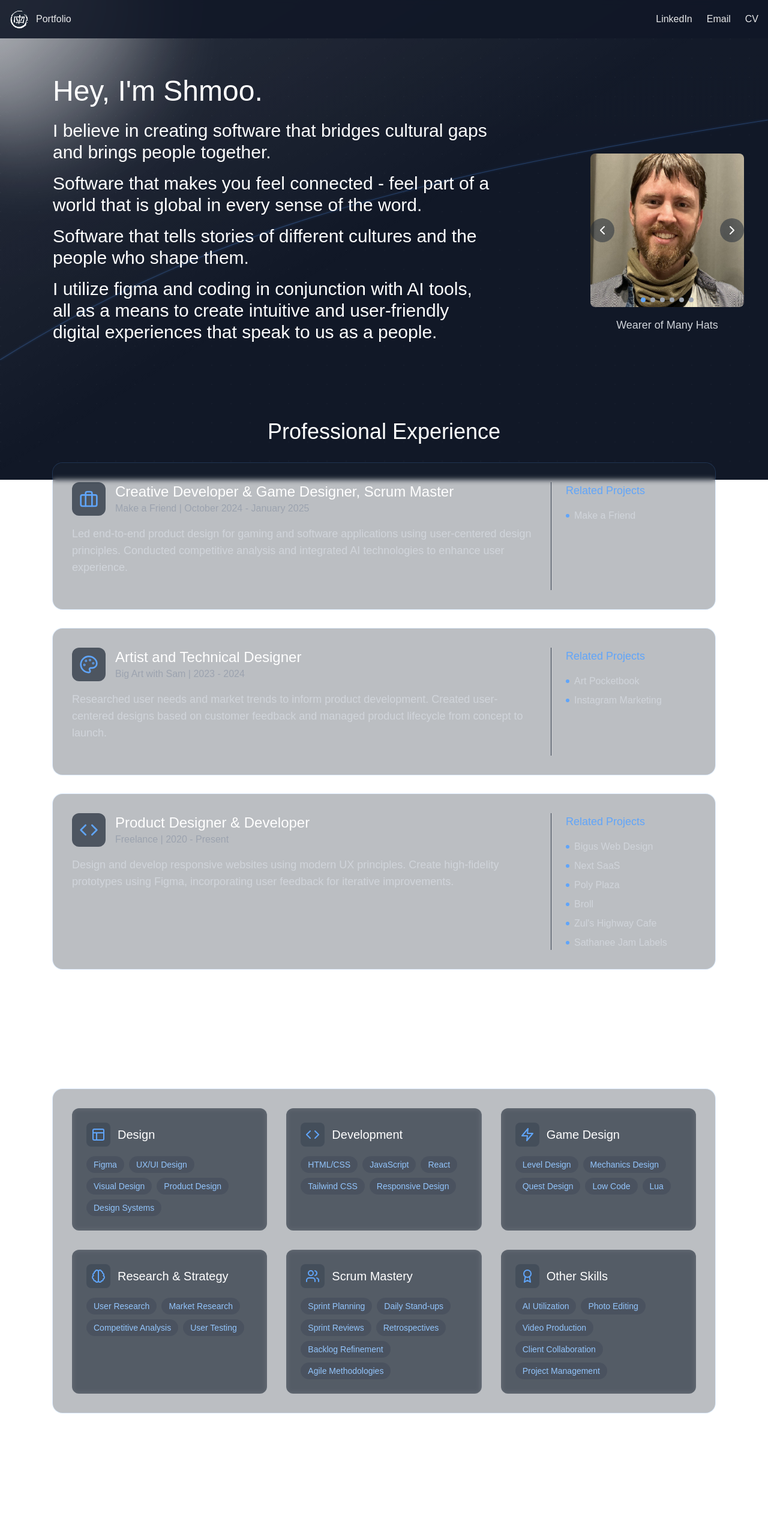
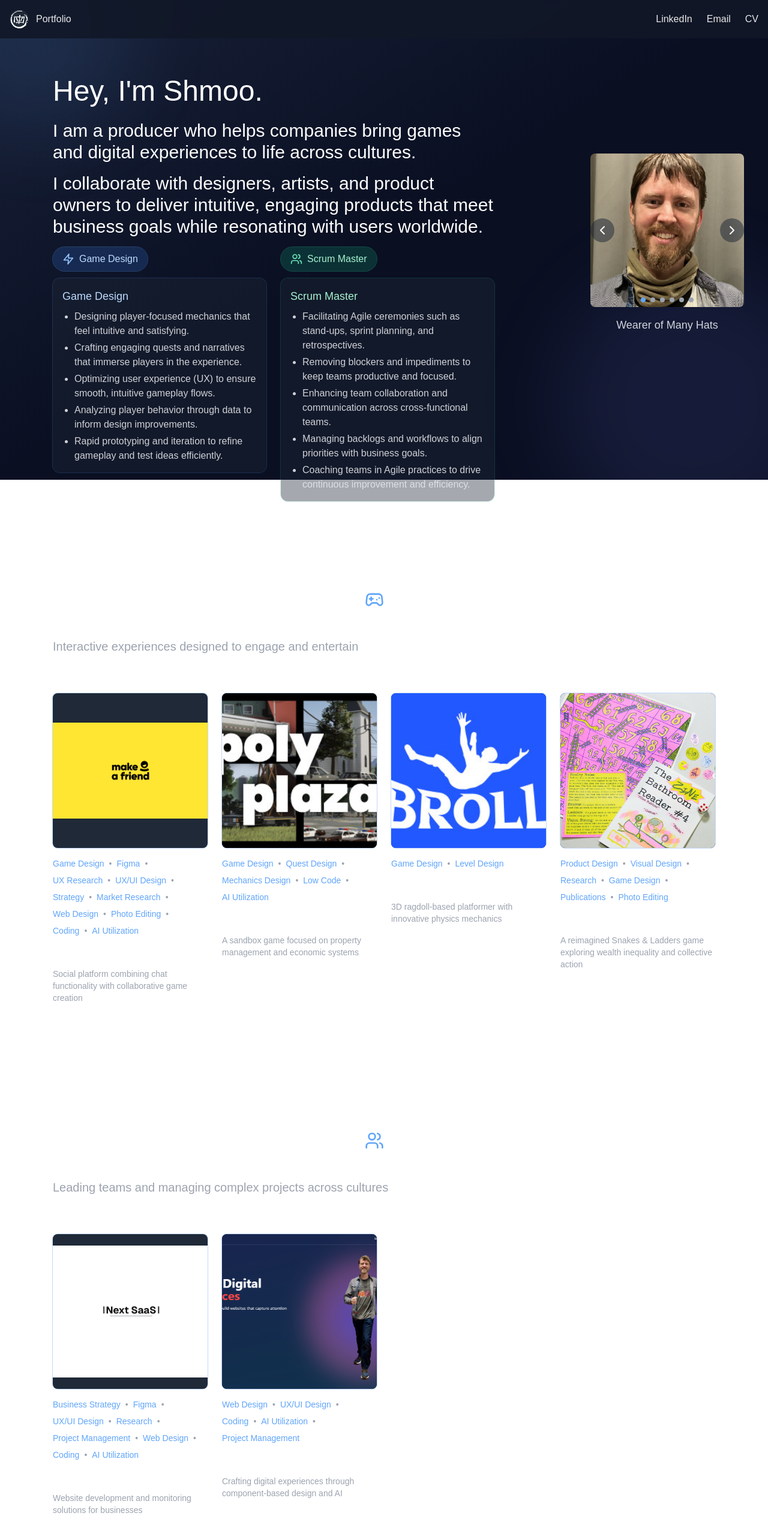
Before and after one commit to BigusGlitchEver/Portfolio, a Next.js app: page / in a window 1280 px wide. Shown: the top 2543 px of the page at 60% size. Built offline with nearby package versions, Linux system fonts and the light colour scheme.

Commit message:
Good stuff
Here's to hoping

```diff
--- a/src/components/ExperienceSection.tsx
+++ b/src/components/ExperienceSection.tsx
@@ -1,6 +1,6 @@
 import React from 'react';
 import Link from 'next/link';
-import { Briefcase, Award, Code, Layout, Palette, Brain, Zap, Users } from 'lucide-react';
+import { Briefcase, Code, Palette } from 'lucide-react';
 
 interface JobProject {
   title: string;
@@ -14,12 +14,6 @@ interface Job {
   description: string;
   icon: React.ReactNode;
   projects: JobProject[];
-}
-
-interface SkillCategory {
-  name: string;
-  icon: React.ReactNode;
-  skills: string[];
 }
 
 const ExperienceSection = () => {
@@ -59,39 +53,6 @@ const ExperienceSection = () => {
         { title: "Zul's Highway Cafe", link: "/cafe" },
         { title: "Sathanee Jam Labels", link: "/jam-jars" }
       ]
-    }
-  ];
-
-  const skillCategories: SkillCategory[] = [
-    {
-      name: "Design",
-      icon: <Layout className="w-6 h-6 text-blue-400" />,
-      skills: ["Figma", "UX/UI Design", "Visual Design", "Product Design", "Design Systems"]
-    },
-    {
-      name: "Development",
-      icon: <Code className="w-6 h-6 text-blue-400" />,
-      skills: ["HTML/CSS", "JavaScript", "React", "Tailwind CSS", "Responsive Design"]
-    },
-    {
-      name: "Game Design",
-      icon: <Zap className="w-6 h-6 text-blue-400" />,
-      skills: ["Level Design", "Mechanics Design", "Quest Design", "Low Code", "Lua"]
-    },
-    {
-      name: "Research & Strategy",
-      icon: <Brain className="w-6 h-6 text-blue-400" />,
-      skills: ["User Research", "Market Research", "Competitive Analysis", "User Testing"]
-    },
-    {
-      name: "Scrum Mastery",
-      icon: <Users className="w-6 h-6 text-blue-400" />,
-      skills: ["Sprint Planning", "Daily Stand-ups", "Sprint Reviews", "Retrospectives", "Backlog Refinement", "Agile Methodologies"]
-    },
-    {
-      name: "Other Skills",
-      icon: <Award className="w-6 h-6 text-blue-400" />,
-      skills: ["AI Utilization", "Photo Editing", "Video Production", "Client Collaboration", "Project Management"]
     }
   ];
 
@@ -153,38 +114,6 @@ const ExperienceSection = () => {
           ))}
         </div>
       </section>
-
-      {/* Skills Section - Now displayed second */}
-      <section className="mb-32">
-        <h2 className="text-4xl font-light mb-8 text-center">My Skills & Expertise</h2>
-        <div className="bg-gray-800/30 p-8 rounded-2xl backdrop-blur-sm ring-1 ring-blue-400/20">
-          <div className="grid grid-cols-1 sm:grid-cols-2 lg:grid-cols-3 gap-8">
-            {skillCategories.map((category, index) => (
-              <div
-                key={index}
-                className="bg-gray-800/50 p-6 rounded-xl backdrop-blur-sm transition-transform hover:scale-[1.01]"
-              >
-                <div className="flex items-center gap-3 mb-4">
-                  <div className="p-2 bg-gray-700/50 rounded-lg">
-                    {category.icon}
-                  </div>
-                  <h3 className="text-xl font-light">{category.name}</h3>
-                </div>
-                <div className="flex flex-wrap gap-2">
-                  {category.skills.map((skill, skillIndex) => (
-                    <span
-                      key={skillIndex}
-                      className="px-3 py-1 bg-gray-700/30 rounded-full text-sm text-blue-300"
-                    >
-                      {skill}
-                    </span>
-                  ))}
-                </div>
-              </div>
-            ))}
-          </div>
-        </div>
-      </section>
     </div>
   );
 };
--- a/src/components/SearchLogic.tsx
+++ b/src/components/SearchLogic.tsx
@@ -31,9 +31,11 @@ interface Section {
 interface SearchLogicProps {
   sections: Section[];
   activeCategory: string | null;
+  hideSearchUI?: boolean;
+  hideSearchResults?: boolean;
 }
 
-const SearchLogic = ({ sections, activeCategory }: SearchLogicProps) => {
+const SearchLogic = ({ sections, activeCategory, hideSearchUI = false, hideSearchResults = false }: SearchLogicProps) => {
   // Define suggested tags at the top of the component
   const suggestedTags = [
     "Web Design",
@@ -138,8 +140,8 @@ const SearchLogic = ({ sections, activeCategory }: SearchLogicProps) => {
     return (
       <div className="space-y-4 group">
         <Link href={project.link}>
-          <div className="aspect-[4/3] bg-gray-800 rounded-lg overflow-hidden relative cursor-pointer
-                       ring-2 ring-blue-500/50 transition-all duration-300">
+          <div className="aspect-square bg-gray-800 rounded-lg overflow-hidden relative cursor-pointer
+                       ring-1 ring-blue-500/30 transition-all duration-300">
             <Image
               src={project.image}
               alt={project.title}
@@ -167,11 +169,11 @@ const SearchLogic = ({ sections, activeCategory }: SearchLogicProps) => {
 
         <div className="space-y-2">
           <Link href={project.link}>
-            <h3 className="text-2xl font-light hover:text-blue-400 transition-colors cursor-pointer">
+            <h3 className="text-lg font-light hover:text-blue-400 transition-colors cursor-pointer">
               {project.title}
             </h3>
           </Link>
-          <p className="text-gray-400 text-lg">{project.description}</p>
+          <p className="text-gray-400 text-sm">{project.description}</p>
           {project.buttons && (
             <div className="flex gap-4 mt-4">
               {project.buttons.map((button, idx) => (
@@ -192,6 +194,7 @@ const SearchLogic = ({ sections, activeCategory }: SearchLogicProps) => {
 
   return (
     <div>
+      {!hideSearchUI && (
         <div className="w-full max-w-4xl mx-auto space-y-6 mb-16">
           <div className="text-center mb-12">
             <h2 className="text-4xl font-light mb-4">Search My Portfolio</h2>
@@ -237,7 +240,9 @@ const SearchLogic = ({ sections, activeCategory }: SearchLogicProps) => {
             ))}
           </div>
         </div>
+      )}
 
+      {!hideSearchResults && (
         <SearchResults
           sections={sections}
           searchQuery={searchQuery}
@@ -247,6 +252,7 @@ const SearchLogic = ({ sections, activeCategory }: SearchLogicProps) => {
           scrollToResults={shouldScrollToResults}
           isMobile={isMobile}
         />
+      )}
 
       {/* Always display all sections, regardless of search */}
       <div className="space-y-32">
@@ -262,7 +268,7 @@ const SearchLogic = ({ sections, activeCategory }: SearchLogicProps) => {
               <p className="text-xl text-gray-400">{section.description}</p>
             </div>
 
-            <div className="grid grid-cols-1 md:grid-cols-2 gap-x-8 gap-y-16">
+            <div className="grid grid-cols-1 sm:grid-cols-2 lg:grid-cols-3 xl:grid-cols-4 gap-6">
               {section.projects.map((project, index) => (
                 <div key={index}>
                   {renderProject(project)}
--- a/src/components/backgroundcurve.tsx
+++ b/src/components/backgroundcurve.tsx
@@ -3,85 +3,30 @@ import React from 'react';
 const BackgroundCurve = () => {
   return (
     <div className="fixed inset-0 -z-10 overflow-hidden">
-      {/* Base dark background */}
-      <div className="absolute inset-0 bg-gray-900" />
+      {/* Base dark, muted backdrop */}
+      <div className="absolute inset-0 bg-slate-950" />
 
-      {/* Top-left corner bright spot with stronger gradient */}
-      <div className="absolute -left-32 -top-32 w-96 h-96 bg-gradient-to-br from-white via-white/50 to-transparent rounded-full blur-3xl" />
-
-      {/* Curves with pulsing neon outline - opacity reduced */}
-      <div className="absolute w-full h-full">
-        <svg
-          viewBox="0 0 1200 800"
-          className="w-full h-full"
-          preserveAspectRatio="none"
-        >
-          <defs>
-            <filter id="neon-glow">
-              <feGaussianBlur stdDeviation="2" result="blur" />
-              <feMerge>
-                <feMergeNode in="blur" />
-                <feMergeNode in="SourceGraphic" />
-              </feMerge>
-            </filter>
-
-            {/* Gradient for the background fill */}
-            <linearGradient id="fade-gradient" x1="0" y1="0" x2="0" y2="1">
-              <stop offset="0%" stopColor="white" stopOpacity="0.05" />
-              <stop offset="100%" stopColor="white" stopOpacity="0" />
-            </linearGradient>
-          </defs>
-
-          {/* Subtle background fill - opacity reduced */}
-          <path
-            d="M0,600 C300,400 600,300 1200,200 L1200,0 L0,0 Z"
-            fill="url(#fade-gradient)"
-            className="opacity-20"
-          />
-
-          {/* Pulsing neon outline - opacity reduced */}
-          <path
-            d="M0,600 C300,400 600,300 1200,200"
-            fill="none"
-            stroke="#3B82F6"
-            strokeWidth="1"
-            filter="url(#neon-glow)"
-            className="animate-[pulse_4s_ease-in-out_infinite] origin-center opacity-30"
-            style={{
-              animation: 'pulse 4s ease-in-out infinite'
-            }}
-          />
-        </svg>
-
-        <style>{`
-          @keyframes pulse {
-            0% {
-              opacity: 0.1;
-              stroke: #3B82F6;
-            }
-            50% {
-              opacity: 0.5;
-              stroke: #60A5FA;
-            }
-            100% {
-              opacity: 0.1;
-              stroke: #3B82F6;
-            }
-          }
-        `}</style>
-      </div>
-
-      {/* Gradient overlay for depth - fading from top-left */}
-      <div className="absolute inset-0 bg-gradient-to-br from-white/10 via-transparent to-transparent" />
-
-      {/* Subtle grid pattern */}
+      {/* Faint blueprint grid (both directions) */}
       <div
-        className="absolute inset-0 opacity-[0.02]"
+        aria-hidden
+        className="absolute inset-0"
         style={{
-          backgroundImage: `radial-gradient(circle at 1px 1px, white 1.5px, transparent 0)`,
-          backgroundSize: '32px 32px'
+          backgroundImage:
+            'linear-gradient(to_right, rgba(59,130,246,0.08) 1px, transparent 1px),\
+             linear-gradient(to_bottom, rgba(59,130,246,0.08) 1px, transparent 1px)',
+          backgroundSize: '28px 28px',
+          maskImage: 'radial-gradient(ellipse 120% 100% at 10% 0%, black 60%, transparent 100%)',
+          WebkitMaskImage: 'radial-gradient(ellipse 120% 100% at 10% 0%, black 60%, transparent 100%)'
         }}
       />
+
+      {/* Soft vignette and overlay to reduce visual noise */}
+      <div className="absolute inset-0 bg-slate-900/60" />
+      <div className="absolute inset-0 bg-gradient-to-br from-blue-300/10 via-transparent to-transparent" />
+
+      {/* Light radial glows to hint at HUD elements without competing with text */}
+      <div className="absolute -left-24 -top-24 w-80 h-80 rounded-full bg-blue-400/10 blur-3xl" />
+      <div className="absolute right-[-6rem] bottom-[-6rem] w-[28rem] h-[28rem] rounded-full bg-indigo-400/10 blur-3xl" />
     </div>
   );
 };
--- a/src/pages/index.tsx
+++ b/src/pages/index.tsx
@@ -6,7 +6,7 @@ import SearchLogic from '@/components/SearchLogic';
 import Footer from '@/components/Footer';
 import BackgroundCurve from '@/components/backgroundcurve';
 import ExperienceSection from '@/components/ExperienceSection';
-import { Book, Gamepad2, Globe, Brush, Coffee, Camera, Store, Code } from 'lucide-react';
+import { Book, Gamepad2, Globe, Brush, Coffee, Camera, Store, Code, Users, Zap } from 'lucide-react';
 
 const poppins = Poppins({
   variable: "--font-poppins",
@@ -24,6 +24,8 @@ export default function LandingPage() {
   const [isVisible, setIsVisible] = useState(false);
   const [activeCategory, setActiveCategory] = useState<string | null>(null);
   const [isMobile, setIsMobile] = useState(false);
+  const SHOW_EXPERIENCE = false;
+  const SHOW_SEARCH = false;
 
   useEffect(() => {
     setIsVisible(true);
@@ -48,18 +50,46 @@ export default function LandingPage() {
   // Custom sections with reordered and added content
   const sections = [
     {
-      title: "Poland",
-      icon: <Globe className="w-8 h-8 text-blue-400" />,
-      description: "Innovative projects focused on connection and digital solutions",
+      title: "Game Development",
+      icon: <Gamepad2 className="w-8 h-8 text-blue-400" />,
+      description: "Interactive experiences designed to engage and entertain",
       projects: [
         {
-          title: "Bigus Web Design",
-          description: "Crafting digital experiences through component-based design and AI",
-          image: "/BWDCover2.png",
-          categories: ["Web Design", "UX/UI Design", "Coding", "AI Utilization", "Project Management"],
-          link: "/biguswebdesign",
-          imageStyle: "cover"
+          title: "Make a Friend",
+          description: "Social platform combining chat functionality with collaborative game creation",
+          image: "/makeafriend.png",
+          categories: ["Game Design", "Figma", "UX Research", "UX/UI Design", "Strategy", "Market Research", "Web Design", "Photo Editing", "Coding", "AI Utilization"],
+          link: "/makeafriend",
+          imageStyle: "contain"
         },
+        {
+          title: "Poly Plaza",
+          description: "A sandbox game focused on property management and economic systems",
+          image: "/polyplaza.png",
+          categories: ["Game Design", "Quest Design", "Mechanics Design", "Low Code", "AI Utilization"],
+          link: "/polyplaza"
+        },
+        {
+          title: "Broll",
+          description: "3D ragdoll-based platformer with innovative physics mechanics",
+          image: "/broll.png",
+          categories: ["Game Design", "Level Design"],
+          link: "/broll"
+        },
+        {
+          title: "Zine #4 & Snakes and Unions",
+          description: "A reimagined Snakes & Ladders game exploring wealth inequality and collective action",
+          image: "/zine.png",
+          categories: ["Product Design", "Visual Design", "Research", "Game Design", "Publications", "Photo Editing"],
+          link: "/zine"
+        }
+      ]
+    },
+    {
+      title: "Project Management & Strategy",
+      icon: <Users className="w-8 h-8 text-blue-400" />,
+      description: "Leading teams and managing complex projects across cultures",
+      projects: [
         {
           title: "Next SaaS",
           description: "Website development and monitoring solutions for businesses",
@@ -69,19 +99,19 @@ export default function LandingPage() {
           imageStyle: "contain"
         },
         {
-          title: "Make a Friend",
-          description: "Social platform combining chat functionality with collaborative game creation",
-          image: "/makeafriend.png",
-          categories: ["Game Design", "Figma", "UX Research", "UX/UI Design", "Strategy", "Market Research", "Web Design", "Photo Editing", "Coding", "AI Utilization"],
-          link: "/makeafriend",
-          imageStyle: "contain"
+          title: "Bigus Web Design",
+          description: "Crafting digital experiences through component-based design and AI",
+          image: "/BWDCover2.png",
+          categories: ["Web Design", "UX/UI Design", "Coding", "AI Utilization", "Project Management"],
+          link: "/biguswebdesign",
+          imageStyle: "cover"
         }
       ]
     },
     {
-      title: "Sri Lanka",
-      icon: <Camera className="w-8 h-8 text-blue-400" />,
-      description: "Collaborations focused on education and community empowerment in South Asia",
+      title: "Client Collaboration",
+      icon: <Globe className="w-8 h-8 text-blue-400" />,
+      description: "Working directly with clients to deliver solutions across cultures",
       projects: [
         {
           title: "Save Yalla",
@@ -98,6 +128,13 @@ export default function LandingPage() {
           link: "/wildbreeze"
         },
         {
+          title: "Zul's Highway Cafe",
+          description: "Complete menu redesign and brand refresh",
+          image: "/cafemenu.png",
+          categories: ["Product Design", "Visual Design", "Client Collaboration", "Photo Editing"],
+          link: "/cafe"
+        },
+        {
           title: "Poetry Book Cover",
           description: "Cover design for local poet's anthology",
           image: "/yesican.png",
@@ -107,23 +144,9 @@ export default function LandingPage() {
       ]
     },
     {
-      title: "Malaysia",
-      icon: <Coffee className="w-8 h-8 text-blue-400" />,
-      description: "Brand and visual identity projects in Southeast Asia's dynamic food scene",
-      projects: [
-        {
-          title: "Zul's Highway Cafe",
-          description: "Complete menu redesign and brand refresh",
-          image: "/cafemenu.png",
-          categories: ["Product Design", "Visual Design", "Client Collaboration", "Photo Editing"],
-          link: "/cafe"
-        }
-      ]
-    },
-    {
-      title: "Thailand",
+      title: "Product Design",
       icon: <Store className="w-8 h-8 text-blue-400" />,
-      description: "Product design work for artisanal food producers",
+      description: "Creating tangible products and visual experiences",
       projects: [
         {
           title: "Sathanee Jam Labels",
@@ -131,32 +154,18 @@ export default function LandingPage() {
           image: "/jamjar.png",
           categories: ["Product Design", "Visual Design", "Client Collaboration", "Photo Editing"],
           link: "/jam-jars"
-        }
-      ]
-    },
-    {
-      title: "Publications",
-      icon: <Book className="w-8 h-8 text-blue-400" />,
-      description: "Creative works exploring spirituality, social commentary, and cultural narratives",
-      projects: [
+        },
         {
           title: "Judaic Tarot Deck",
           description: "Complete deck design based on Jewish mysticism",
           image: "/judaictarot.png",
           categories: ["Product Design", "Visual Design", "Research", "Publications", "Photo Editing"],
           link: "/tarot"
-        },
-        {
-          title: "Zine #4 & Snakes and Unions",
-          description: "A reimagined Snakes & Ladders game exploring wealth inequality and collective action",
-          image: "/zine.png",
-          categories: ["Product Design", "Visual Design", "Research", "Game Design", "Publications", "Photo Editing"],
-          link: "/zine"
         }
       ]
     },
     {
-      title: "Phone Apps & Marketing",
+      title: "Digital Marketing & Branding",
       icon: <Brush className="w-8 h-8 text-blue-400" />,
       description: "Digital experiences crafted to solve real-world problems and push creative boundaries",
       projects: [
@@ -185,27 +194,6 @@ export default function LandingPage() {
           link: "/instagram"
         }
       ]
-    },
-    {
-      title: "Game Development",
-      icon: <Gamepad2 className="w-8 h-8 text-blue-400" />,
-      description: "Interactive experiences designed to engage and entertain",
-      projects: [
-        {
-          title: "Poly Plaza",
-          description: "A sandbox game focused on property management and economic systems",
-          image: "/polyplaza.png",
-          categories: ["Game Design", "Quest Design", "Mechanics Design", "Low Code", "AI Utilization"],
-          link: "/polyplaza"
-        },
-        {
-          title: "Broll",
-          description: "3D ragdoll-based platformer with innovative physics mechanics",
-          image: "/broll.png",
-          categories: ["Game Design", "Level Design"],
-          link: "/broll"
-        }
-      ]
     }
   ];
 
@@ -225,19 +213,46 @@ export default function LandingPage() {
                 </h1>
                 <div className="space-y-4">
                   <p className="text-xl sm:text-2xl md:text-3xl font-light">
-                    I believe in creating software that bridges cultural gaps and brings people together.
+                  I am a producer who helps companies bring games and digital experiences to life across cultures.
                   </p>
                   <p className="text-xl sm:text-2xl md:text-3xl font-light">
-                    Software that makes you feel connected - feel part of a world that is global in every sense of the word.
+                  I collaborate with designers, artists, and product owners to deliver intuitive, engaging products that meet business goals while resonating with users worldwide.
                   </p>
-                  <p className="text-xl sm:text-2xl md:text-3xl font-light">
-                    Software that tells stories of different cultures and the people who shape them.
-                  </p>
-                  <p className="text-xl sm:text-2xl md:text-3xl font-light">
-                    I utilize figma and coding in conjunction with AI tools, all as
-                    a means to create intuitive and user-friendly digital experiences
-                    that speak to us as a people.
-                  </p>
+                  {/* Descriptions for the two key skills */}
+                  <div className="mt-6 grid grid-cols-1 md:grid-cols-2 gap-4 md:gap-6">
+                    <div>
+                      <div className="mb-3 inline-flex items-center gap-2 px-4 py-2 rounded-full bg-blue-500/20 text-blue-200 ring-1 ring-blue-400/30">
+                        <Zap className="w-5 h-5 text-blue-300" />
+                        <span className="text-base">Game Design</span>
+                      </div>
+                      <div className="rounded-xl bg-gray-800/40 ring-1 ring-blue-400/20 p-4">
+                      <h3 className="mb-2 text-lg font-medium text-blue-200">Game Design</h3>
+                      <ul className="list-disc pl-5 space-y-1 text-gray-200/90">
+                        <li>Designing player-focused mechanics that feel intuitive and satisfying.</li>
+                        <li>Crafting engaging quests and narratives that immerse players in the experience.</li>
+                        <li>Optimizing user experience (UX) to ensure smooth, intuitive gameplay flows.</li>
+                        <li>Analyzing player behavior through data to inform design improvements.</li>
+                        <li>Rapid prototyping and iteration to refine gameplay and test ideas efficiently.</li>
+                      </ul>
+                      </div>
+                    </div>
+                    <div>
+                      <div className="mb-3 inline-flex items-center gap-2 px-4 py-2 rounded-full bg-emerald-500/20 text-emerald-200 ring-1 ring-emerald-400/30">
+                        <Users className="w-5 h-5 text-emerald-300" />
+                        <span className="text-base">Scrum Master</span>
+                      </div>
+                      <div className="rounded-xl bg-gray-800/40 ring-1 ring-emerald-400/20 p-4">
+                      <h3 className="mb-2 text-lg font-medium text-emerald-200">Scrum Master</h3>
+                      <ul className="list-disc pl-5 space-y-1 text-gray-200/90">
+                        <li>Facilitating Agile ceremonies such as stand-ups, sprint planning, and retrospectives.</li>
+                        <li>Removing blockers and impediments to keep teams productive and focused.</li>
+                        <li>Enhancing team collaboration and communication across cross-functional teams.</li>
+                        <li>Managing backlogs and workflows to align priorities with business goals.</li>
+                        <li>Coaching teams in Agile practices to drive continuous improvement and efficiency.</li>
+                      </ul>
+                      </div>
+                    </div>
+                  </div>
                 </div>
               </div>
 
@@ -256,13 +271,24 @@ export default function LandingPage() {
               </div>
             )}
 
-            {/* Experience and Skills Section */}
-            <ExperienceSection />
+            {/* Experience Section (disabled via flag) */}
+            {SHOW_EXPERIENCE && <ExperienceSection />}
 
-            {/* Search Component */}
-            <div className="mt-16 search-component">
-              <SearchLogic sections={sections} activeCategory={activeCategory} />
-            </div>
+            {/* Search Component (disabled via flag, but keep sections below) */}
+            {SHOW_SEARCH ? (
+              <div className="mt-16 search-component">
+                <SearchLogic sections={sections} activeCategory={activeCategory} />
+              </div>
+            ) : (
+              <div className="mt-16">
+                <SearchLogic
+                  sections={sections}
+                  activeCategory={activeCategory}
+                  hideSearchUI
+                  hideSearchResults
+                />
+              </div>
+            )}
           </div>
         </div>
       </main>
```
Also changed, not shown: src/pages/makeafriend.js (+5 -12 lines), 1 other file (tests, documents, lock files or other folders). Lines whose indentation alone changed are shown as unchanged.
